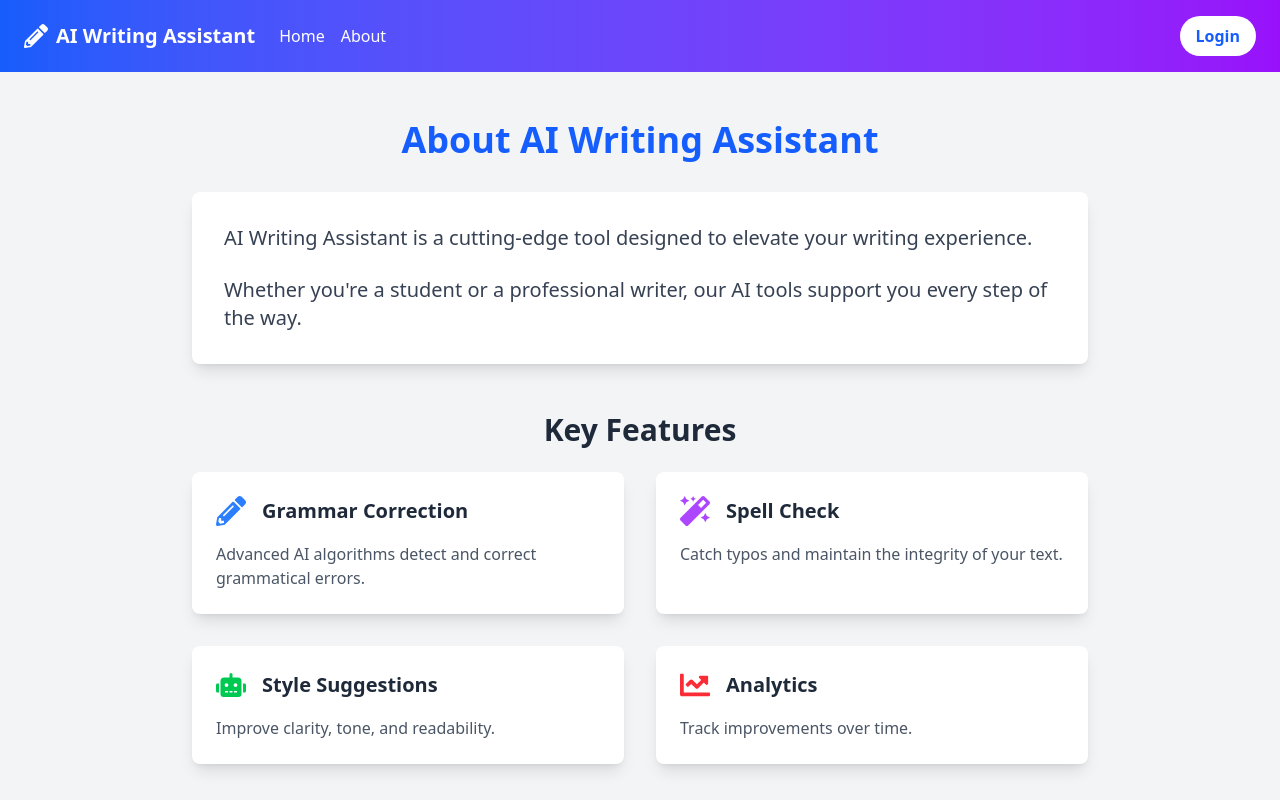
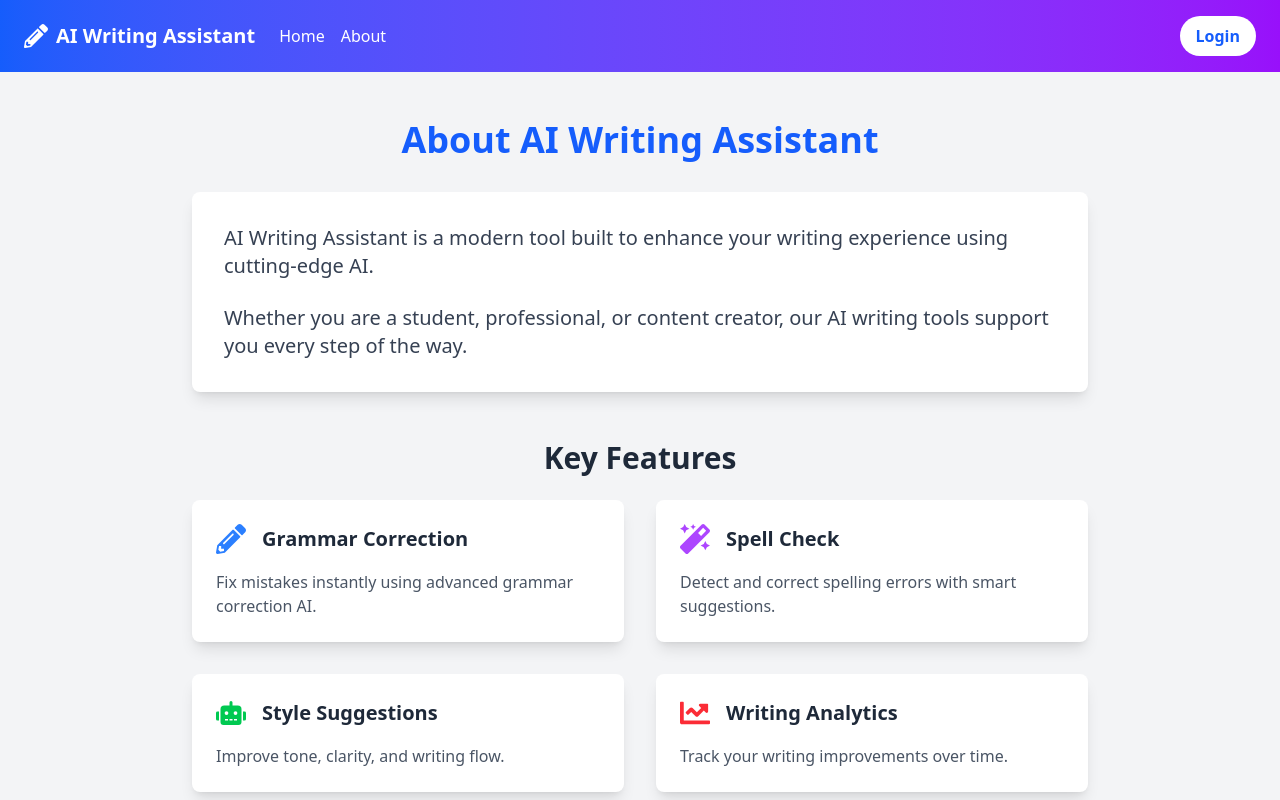
Before and after one commit to ShrihariJ2124/AI_writing_assistant, a React (Vite) app in the folder client/: page /about in a window 1280 px wide. Shown: the top 800 px of the page. Built offline with nearby package versions, Linux system fonts and the light colour scheme; no server answers.

Commit message:
Fixed frontend API URL and CORS issues

```diff
--- a/client/src/pages/About.jsx
+++ b/client/src/pages/About.jsx
@@ -9,9 +9,9 @@ const About = () => {
   const CTAButton = () => {
     if (!ready) {
       return (
-        <div className="inline-block bg-white text-blue-600 px-8 py-3 rounded-full font-bold text-lg">
+        <button className="bg-white text-blue-600 px-8 py-3 rounded-full font-bold text-lg opacity-60 cursor-not-allowed">
           Loading...
-        </div>
+        </button>
       );
     }
 
@@ -21,7 +21,7 @@ const About = () => {
           to="/write"
           className="bg-white text-blue-600 px-8 py-3 rounded-full font-bold text-lg hover:bg-blue-100 transition duration-300"
         >
-          Get Started Now
+          Go to Editor
         </Link>
       );
     }
@@ -43,29 +43,52 @@ const About = () => {
           About AI Writing Assistant
         </h1>
 
+        {/* Intro Section */}
         <div className="bg-white shadow-lg rounded-lg p-8 mb-12">
           <p className="text-xl text-gray-700 mb-6">
-            AI Writing Assistant is a cutting-edge tool designed to elevate your writing experience.
+            AI Writing Assistant is a modern tool built to enhance your writing
+            experience using cutting-edge AI.
           </p>
           <p className="text-xl text-gray-700">
-            Whether you're a student or a professional writer, our AI tools support you every step of the way.
+            Whether you are a student, professional, or content creator, our AI writing tools support you every step of the way.
           </p>
         </div>
 
+        {/* Features */}
         <h2 className="text-3xl font-semibold mb-6 text-center text-gray-800">
           Key Features
         </h2>
 
         <div className="grid grid-cols-1 md:grid-cols-2 gap-8 mb-12">
-          <FeatureCard icon={<FaPencilAlt className="text-blue-500" />} title="Grammar Correction" description="Advanced AI algorithms detect and correct grammatical errors." />
-          <FeatureCard icon={<FaMagic className="text-purple-500" />} title="Spell Check" description="Catch typos and maintain the integrity of your text." />
-          <FeatureCard icon={<FaRobot className="text-green-500" />} title="Style Suggestions" description="Improve clarity, tone, and readability." />
-          <FeatureCard icon={<FaChartLine className="text-red-500" />} title="Analytics" description="Track improvements over time." />
+          <FeatureCard
+            icon={<FaPencilAlt className="text-blue-500" />}
+            title="Grammar Correction"
+            description="Fix mistakes instantly using advanced grammar correction AI."
+          />
+          <FeatureCard
+            icon={<FaMagic className="text-purple-500" />}
+            title="Spell Check"
+            description="Detect and correct spelling errors with smart suggestions."
+          />
+          <FeatureCard
+            icon={<FaRobot className="text-green-500" />}
+            title="Style Suggestions"
+            description="Improve tone, clarity, and writing flow."
+          />
+          <FeatureCard
+            icon={<FaChartLine className="text-red-500" />}
+            title="Writing Analytics"
+            description="Track your writing improvements over time."
+          />
         </div>
 
+        {/* CTA Section */}
         <div className="bg-blue-600 text-white rounded-lg p-8 text-center">
-          <h2 className="text-3xl font-bold mb-4">Ready to Transform Your Writing?</h2>
+          <h2 className="text-3xl font-bold mb-4">
+            Ready to Transform Your Writing?
+          </h2>
           <p className="text-xl mb-6">Join thousands of satisfied users.</p>
+
           <CTAButton />
         </div>
       </div>
```
